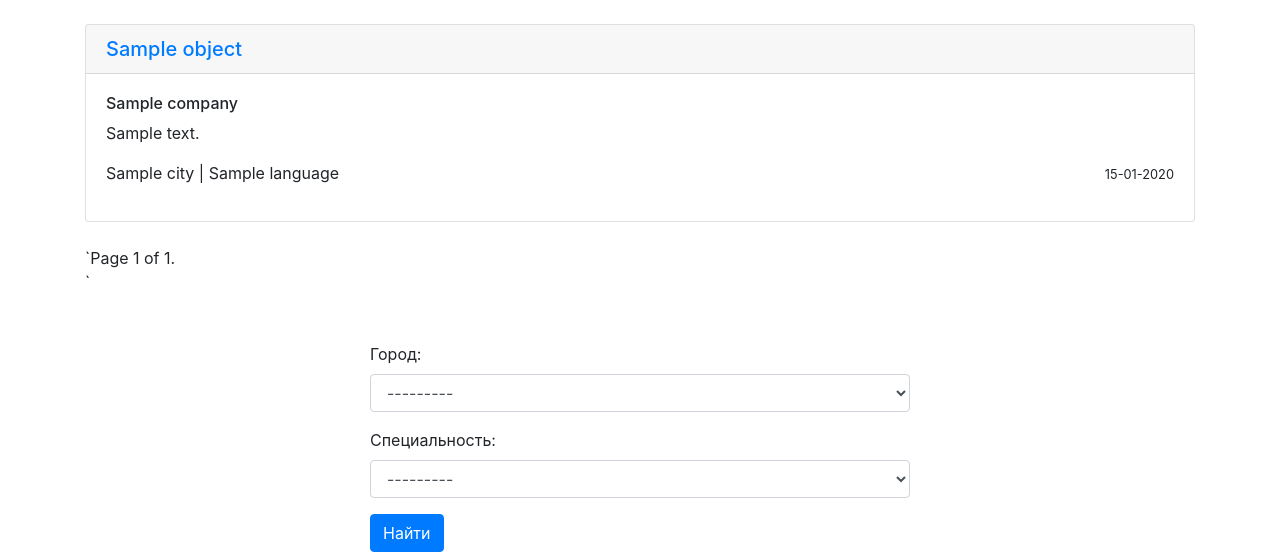
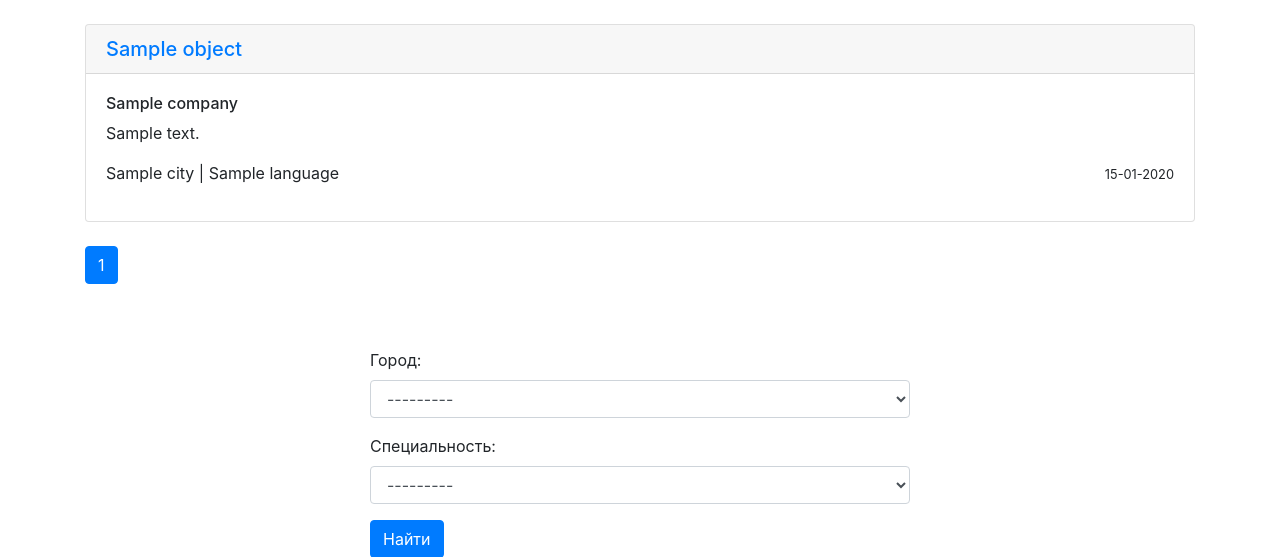
Before and after one commit to pdef80/django_sec_proj_scraping_service, a Django app: template src/scraping/templates/scraping/list.html in a window 1280 px wide. Shown: the part 56-613 px from the top of the page. Run offline with Django 3.2, Linux system fonts and the light colour scheme; tables that the repository leaves empty hold one stand-in row (values such as "Sample post"); the template is opened without the code that fills it: values that come from a table or form of the project are taken from there, most other values are stand-ins (such as "Sample title", 1, 10 or a date in 2020); parts of the project's set-up code (start-up, migrations or seed data) failed here and were passed over; some libraries are stand-ins or nearby versions.

Commit message:
made pagination wth bootstrap

```diff
--- a/src/scraping/templates/scraping/list.html
+++ b/src/scraping/templates/scraping/list.html
@@ -30,23 +30,49 @@
 {% if object_list %}
 <div class="row">
     <div class="col">
-        <div class="pagination">
-           ` <span class="step-links">
-                {% if object_list.has_previous %}
-                    <a href="?page=1">&laquo; first</a>
-                    <a href="?page={{ object_list.previous_page_number }}">previous</a>
-                {% endif %}
+        <nav aria-label="Page navigation example">
+          <ul class="pagination">
+              {% if object_list.has_previous %}
+              <li class="page-item">
+                  <a class="page-link" href="?city={{city}}&language={{language}}&page=1" aria-label="Previous">
+                    <span aria-hidden="true">&laquo;</span>
+                  </a>
+              </li>
+              {% endif %}
+              {% for page in object_list.paginator.page_range %}
+              <li class="page-item {% if page == object_list.number %}
+              active {% endif %}"><a class="page-link" href="?city={{city}}&language={{language}}&page={{page}}">{{page}}</a></li>
+              {% endfor %}
+              {% if object_list.has_next %}
+               <li class="page-item">
+                  <a class="page-link" href="?city={{city}}&language={{language}}&page={{ object_list.next_page_number }}" aria-label="Next">
+                    <span aria-hidden="true">&raquo;</span>
+                  </a>
+               </li>
+              {% endif %}
+          </ul>
+        </nav>
 
-                <span class="current">
-                    Page {{ object_list.number }} of {{ object_list.paginator.num_pages }}.
-                </span>
 
-                {% if object_list.has_next %}
-                    <a href="?page={{ object_list.next_page_number }}">next</a>
-                    <a href="?page={{ object_list.paginator.num_pages }}">last &raquo;</a>
-                {% endif %}
-            </span>
-        </div>`
+<!--PAGINATION FROM DJANGO-->
+
+<!--        <div class="pagination">-->
+<!--           ` <span class="step-links">-->
+<!--                {% if object_list.has_previous %}-->
+<!--                    <a href="?city={{city}}&language={{language}}&page=1">&laquo; first</a>-->
+<!--                    <a href="?city={{city}}&language={{language}}&page={{ object_list.previous_page_number }}">previous</a>-->
+<!--                {% endif %}-->
+
+<!--                <span class="current">-->
+<!--                    Page {{ object_list.number }} of {{ object_list.paginator.num_pages }}.-->
+<!--                </span>-->
+
+<!--                {% if object_list.has_next %}-->
+<!--                    <a href="?city={{city}}&language={{language}}&page={{ object_list.next_page_number }}">next</a>-->
+<!--                    <a href="?city={{city}}&language={{language}}&page={{ object_list.paginator.num_pages }}">last &raquo;</a>-->
+<!--                {% endif %}-->
+<!--            </span>-->
+<!--        </div>`-->
     </div>
 </div>
 {% endif %}
--- a/src/scraping/views.py
+++ b/src/scraping/views.py
@@ -14,7 +14,8 @@ def list_view(request):
     form = FindForm()
     city = request.GET.get('city')
     language = request.GET.get('language')
-    qs = []
+    page_obj = []
+    context = {'city': city, 'language': language, 'form': form}
     if city or language:
         _filter = {}
         if city:
@@ -26,4 +27,5 @@ def list_view(request):
         paginator = Paginator(qs, 10)
         page_number = request.GET.get('page')
         page_obj = paginator.get_page(page_number)
-    return render(request, 'scraping/list.html', {'object_list': page_obj, 'form': form})
+        context['object_list'] = page_obj
+    return render(request, 'scraping/list.html', context)
```
